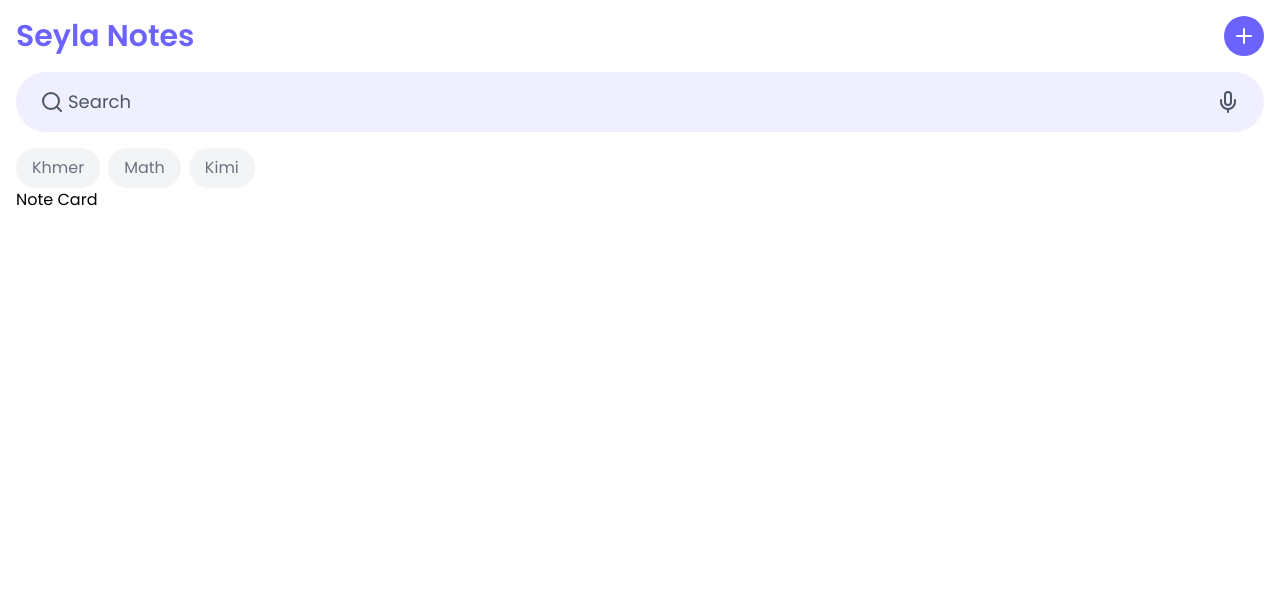
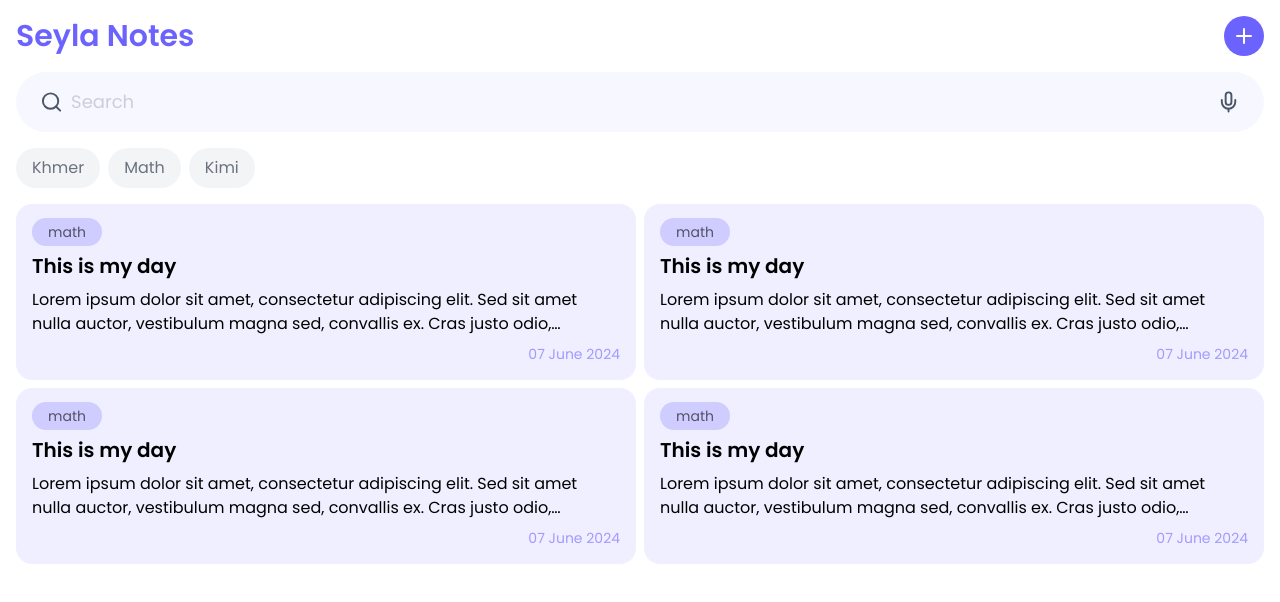
Before and after one commit to Seyla123/vue-crud-app, a Vue app: page / in a window 1280 px wide. Shown: the top 602 px of the page. Built offline with nearby package versions, Linux system fonts and the light colour scheme.

Commit message:
feat(card-note) : add note card

```diff
--- a/src/App.vue
+++ b/src/App.vue
@@ -1,18 +1,23 @@
 <script setup>
-import Header from '@/components/Header.vue';
-import Search from '@/components/Search.vue';
-import TagCategory from '@/components/TagCategory.vue';
-import NoteCard from '@/components/NoteCard.vue';
+import Header from "@/components/Header.vue";
+import Search from "@/components/Search.vue";
+import TagCategory from "@/components/TagCategory.vue";
+import NoteCard from "@/components/NoteCard.vue";
 </script>
 <template>
   <main class="max-w-7xl mx-auto p-4 space-y-4 font-poppins">
-  <!-- Header -->
-  <Header />
-  <!-- Hero Section and Search bar-->
-  <Search/>
-  <!-- Recently Notes -->
-  <TagCategory/>
-  <!-- Notes -->
-  <NoteCard/>
+    <!-- Header -->
+    <Header />
+    <!-- Hero Section and Search bar-->
+    <Search />
+    <!-- Recently Notes -->
+    <TagCategory />
+    <!-- Notes -->
+    <section class="grid sm:grid-cols-2 gap-2 ">
+      <NoteCard title="This is my day" content="Lorem ipsum dolor sit amet, consectetur adipiscing elit. Sed sit amet nulla auctor, vestibulum magna sed, convallis ex. Cras justo odio, dapibus ac facilisis in, egestas eget quam. Cum sociis natoque penatibus et magnis dis parturient montes, nascetur ridiculus mus. Donec id elit non mi porta gravida at eget metus. Cum sociis natoque penatibus et magnis dis parturient montes, nascetur ridiculus mus." tag="Math" date="07 June 2024"/>
+      <NoteCard title="This is my day" content="Lorem ipsum dolor sit amet, consectetur adipiscing elit. Sed sit amet nulla auctor, vestibulum magna sed, convallis ex. Cras justo odio, dapibus ac facilisis in, egestas eget quam. Cum sociis natoque penatibus et magnis dis parturient montes, nascetur ridiculus mus. Donec id elit non mi porta gravida at eget metus. Cum sociis natoque penatibus et magnis dis parturient montes, nascetur ridiculus mus." tag="Math" date="07 June 2024"/>
+      <NoteCard title="This is my day" content="Lorem ipsum dolor sit amet, consectetur adipiscing elit. Sed sit amet nulla auctor, vestibulum magna sed, convallis ex. Cras justo odio, dapibus ac facilisis in, egestas eget quam. Cum sociis natoque penatibus et magnis dis parturient montes, nascetur ridiculus mus. Donec id elit non mi porta gravida at eget metus. Cum sociis natoque penatibus et magnis dis parturient montes, nascetur ridiculus mus." tag="Math" date="07 June 2024"/>
+      <NoteCard title="This is my day" content="Lorem ipsum dolor sit amet, consectetur adipiscing elit. Sed sit amet nulla auctor, vestibulum magna sed, convallis ex. Cras justo odio, dapibus ac facilisis in, egestas eget quam. Cum sociis natoque penatibus et magnis dis parturient montes, nascetur ridiculus mus. Donec id elit non mi porta gravida at eget metus. Cum sociis natoque penatibus et magnis dis parturient montes, nascetur ridiculus mus." tag="Math" date="07 June 2024"/>
+    </section>
   </main>
 </template>
--- a/src/components/NoteCard.vue
+++ b/src/components/NoteCard.vue
@@ -1 +1,33 @@
-<template>Note Card</template>
+<script setup>
+defineProps({
+  title: String,
+  content: String,
+  date: String,
+  tag: String,
+});
+</script>
+<template>
+  <div
+    class="bg-[#6c63ff]/10 rounded-2xl p-4 flex flex-col gap-2 cursor-pointer hover:bg-[#6c63ff]/20 hover:scale-110 transition duration-300 ease-in-out"
+  >
+    <!-- tag -->
+    <div>
+      <span
+        class="text-sm bg-[#6c63ff]/25 text-[black]/60 px-4 lowercase py-1 rounded-full"
+      >
+        {{ tag }}
+      </span>
+    </div>
+    <!-- title -->
+    <h1 class="text-xl font-semibold">{{ title }}</h1>
+    <!-- content -->
+    <p class="line-clamp-2">
+    <p class=""></p>
+      {{ content }}
+    </p>
+    <!-- date -->
+    <div class="flex justify-end">
+      <span class="text-sm text-[#6c63ff]/60"> {{ date }}</span>
+    </div>
+  </div>
+</template>
--- a/src/components/Search.vue
+++ b/src/components/Search.vue
@@ -2,12 +2,10 @@
 import { Search, Mic } from "lucide-vue-next";
 </script>
 <template>
-  <section class="flex items-center text-gray-600 justify-between text-center px-6 py-4 bg-[#6c63ff]/10 rounded-full">
+  <section class="flex items-center text-gray-600 justify-between text-center px-6 py-4 bg-[#6c63ff]/5 rounded-full">
     <!-- search icon -->
-    <div class="flex gap-1 items-center ">
       <Search size="24" />
-      <span class="text-lg">Search</span>
-    </div>
+      <input class="w-full px-2 text-lg placeholder:opacity-50 focus:outline-none focus:ring-0" placeholder="Search"/>
     <!-- voice icon -->
     <Mic size="24" />
   </section>
--- a/src/components/Tag.vue
+++ b/src/components/Tag.vue
@@ -1,6 +1,4 @@
 <script setup>
-import { defineProps } from "vue";
-
 defineProps({
   tag: {
     type: String,
```
